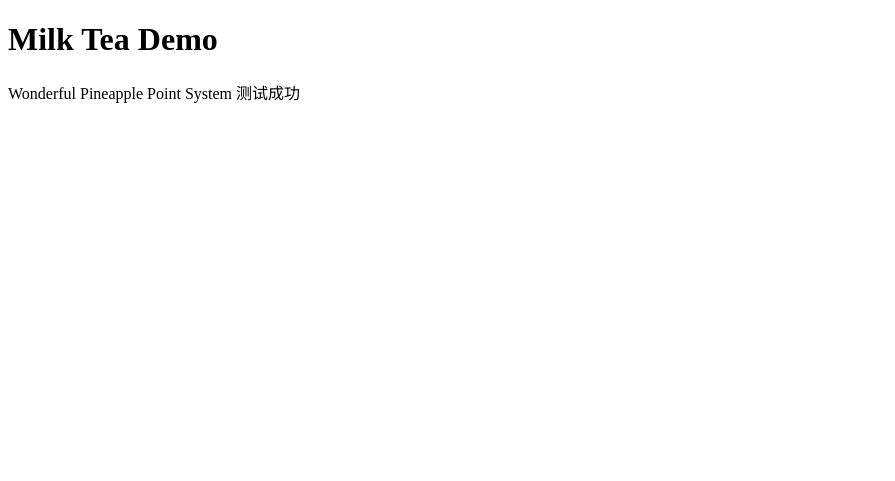
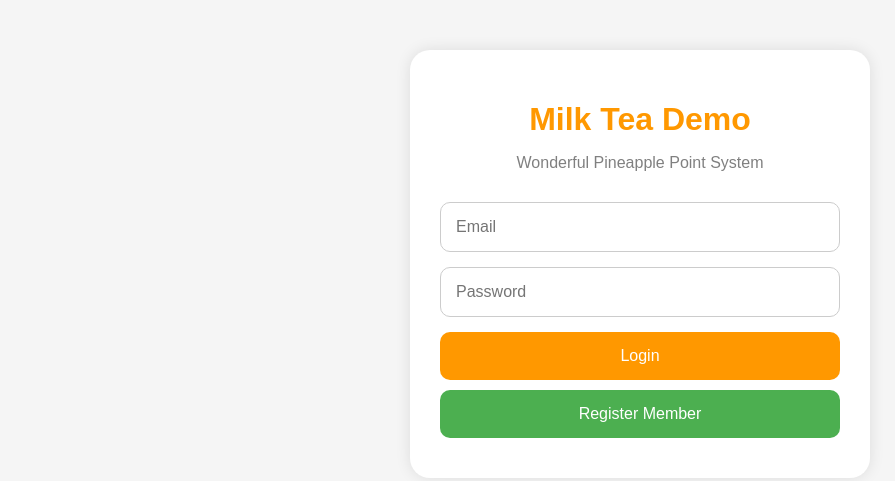
Before and after one commit to taychoonlong/milk-tea-demo, a plain HTML site: page index.html in a window 1280 px wide. Shown: the whole page, without its empty margins (0-895 px from the left). Drawn offline with Linux system fonts and the light colour scheme.

Commit message:
Update index.html

```diff
--- a/index.html
+++ b/index.html
@@ -1,10 +1,92 @@
 <!DOCTYPE html>
-<html>
+<html lang="en">
 <head>
+  <meta charset="UTF-8" />
+  <meta name="viewport" content="width=device-width, initial-scale=1.0"/>
   <title>Milk Tea Demo</title>
+
+  <style>
+    body{
+      margin:0;
+      padding:0;
+      font-family:Arial, sans-serif;
+      background:#f5f5f5;
+    }
+
+    .container{
+      max-width:400px;
+      margin:50px auto;
+      background:white;
+      padding:30px;
+      border-radius:20px;
+      box-shadow:0 0 15px rgba(0,0,0,0.1);
+    }
+
+    h1{
+      text-align:center;
+      color:#ff9800;
+      margin-bottom:10px;
+    }
+
+    p{
+      text-align:center;
+      color:gray;
+      margin-bottom:30px;
+    }
+
+    input{
+      width:100%;
+      padding:15px;
+      margin-bottom:15px;
+      border-radius:10px;
+      border:1px solid #ccc;
+      font-size:16px;
+      box-sizing:border-box;
+    }
+
+    button{
+      width:100%;
+      padding:15px;
+      border:none;
+      border-radius:10px;
+      background:#ff9800;
+      color:white;
+      font-size:16px;
+      cursor:pointer;
+      margin-bottom:10px;
+    }
+
+    button:hover{
+      background:#e68900;
+    }
+
+    .register{
+      background:#4caf50;
+    }
+
+    .register:hover{
+      background:#3d9442;
+    }
+  </style>
 </head>
+
 <body>
-  <h1>Milk Tea Demo</h1>
-  <p>Wonderful Pineapple Point System 测试成功</p>
+
+  <div class="container">
+
+    <h1>Milk Tea Demo</h1>
+
+    <p>Wonderful Pineapple Point System</p>
+
+    <input type="email" placeholder="Email">
+
+    <input type="password" placeholder="Password">
+
+    <button>Login</button>
+
+    <button class="register">Register Member</button>
+
+  </div>
+
 </body>
 </html>
```
